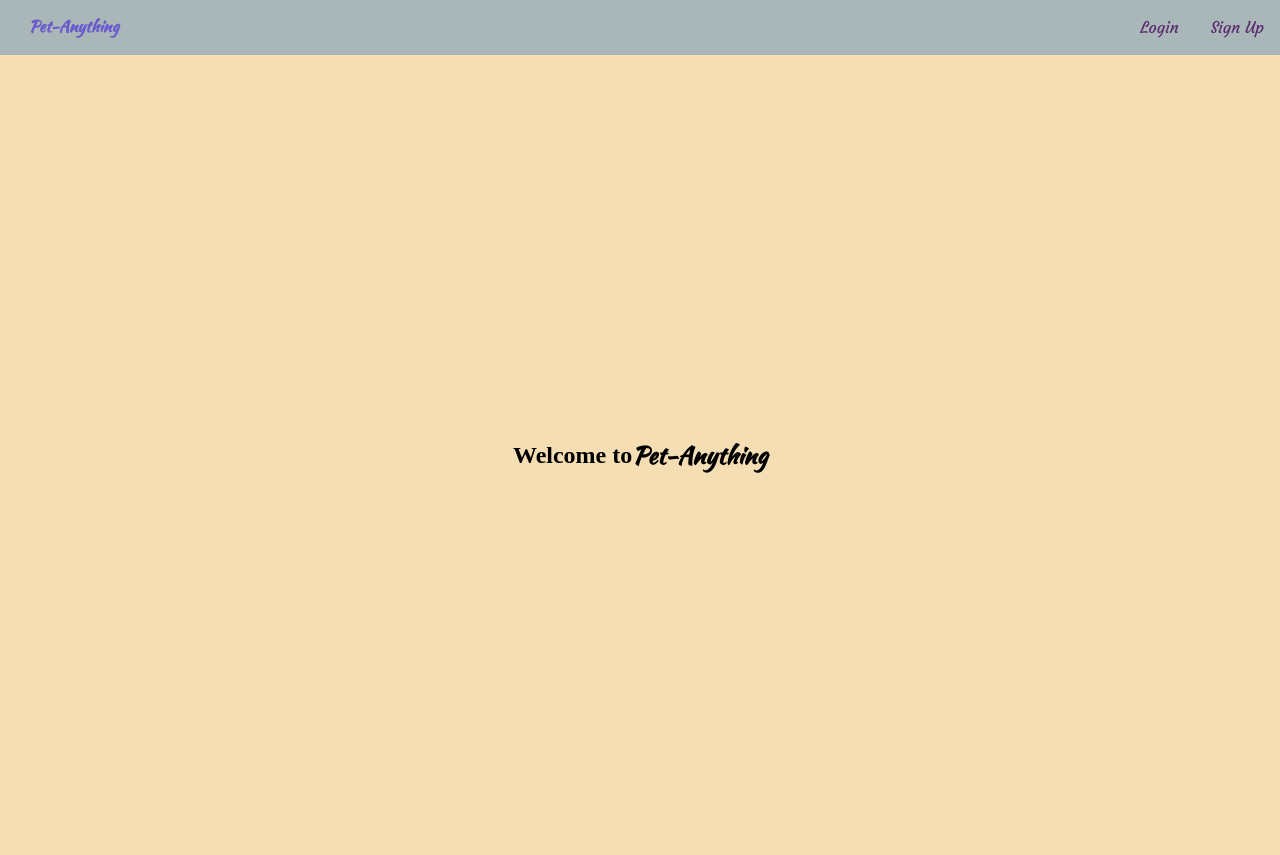
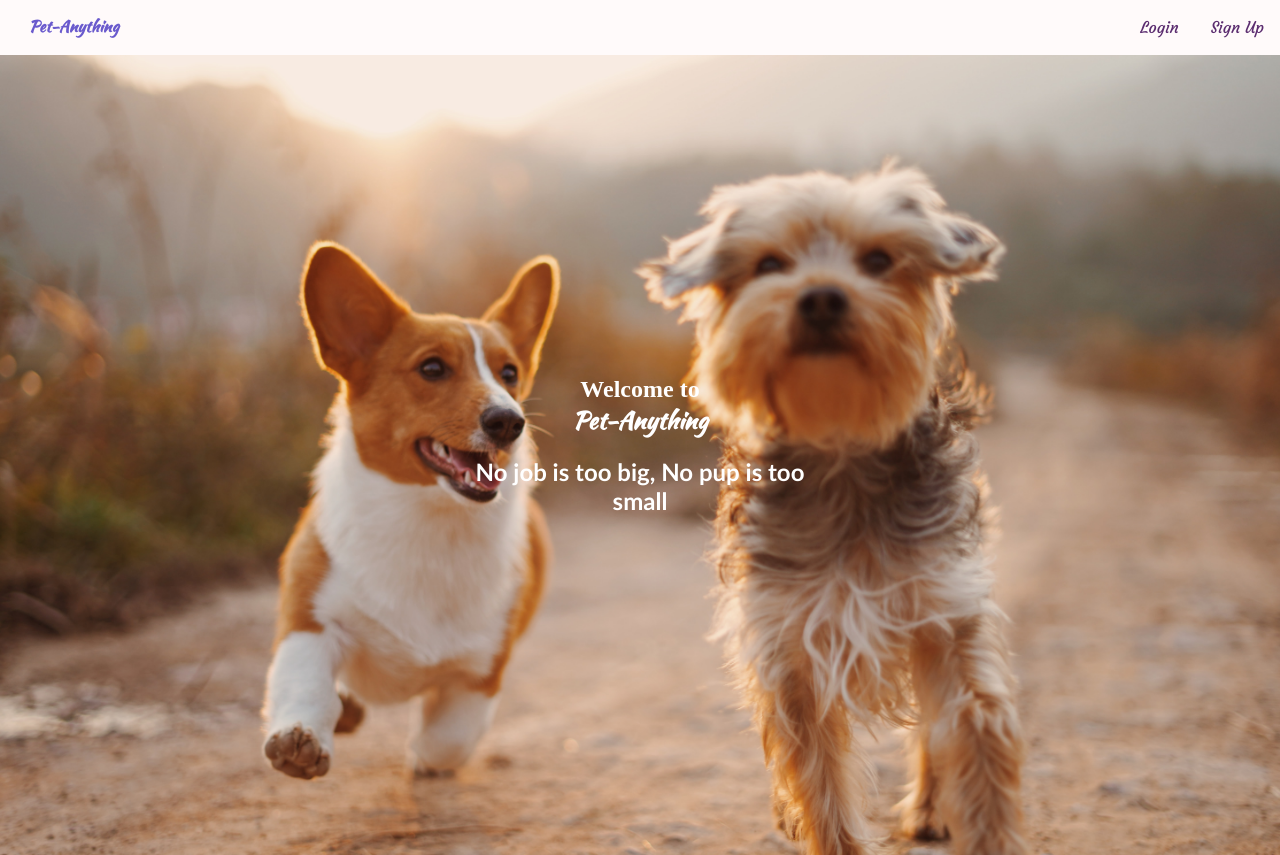
Before and after one commit to CS2102-Project-Team/CS2102_2021_S1_Team27, a Vue app in the folder frontend/: page /#/ in a window 1280 px wide. Built offline with nearby package versions, Linux system fonts and the light colour scheme; no server answers.

Commit message:
changed style

```diff
--- a/frontend/src/components/loginsignupnavbar.vue
+++ b/frontend/src/components/loginsignupnavbar.vue
@@ -34,7 +34,7 @@ export default {
     margin: 0;
     padding: 0;
     overflow: hidden;
-    background-color: #AAB7B8;
+    background-color:#FFFAFA;
   }
 
   .title-text {
@@ -61,11 +61,11 @@ export default {
   }
 
   li p:hover:not(.active):not(.title-text) {
-    background-color: wheat;
+    background-color: #F0F8FF;
   }
 
   .active {
-    background-color: sandybrown;
+    background-color: #FAEBD7;
   }
 
   .title {
--- a/frontend/src/components/navbar.vue
+++ b/frontend/src/components/navbar.vue
@@ -55,14 +55,14 @@ export default {
     margin: 0;
     padding: 0;
     overflow: hidden;
-    background-color: #AAB7B8;
+    background-color:rgb(59, 89, 152);
   }
 
   .title-text {
     position: relative;
     top: -2px;
     font-family: 'Kaushan Script', cursive;
-    color: slateblue;
+    color: #fff;
     font-weight: bold;
   }
 
@@ -74,7 +74,7 @@ export default {
 
   li p {
     display: block;
-    color: #5B2C6F;
+    color: #fff;
     text-align: center;
     padding: 16px 16px;
     text-decoration: none;
@@ -82,11 +82,11 @@ export default {
   }
 
   li p:hover:not(.active):not(.title-text) {
-    background-color: wheat;
+    background-color: #87CEEB;
   }
 
   .active {
-    background-color: sandybrown;
+    background-color: #87CEEB;
   }
 
   .title {
--- a/frontend/src/views/caretaker/CTapply.vue
+++ b/frontend/src/views/caretaker/CTapply.vue
@@ -65,21 +65,27 @@ export default {
           registerCareTaker(this.param).then(() => {
             // if the real name has been updated
             this.$message.success('success in applying to be a care taker');
+            // console.log('success in applying to be a care taker');
             if (this.param.realname.trim() !== this.param.prevrealname.trim()) {
+              // console.log('different real name');
               updateUserInfo(this.param).then(() => {
                 this.loading = false;
                 // this.$message.success('success in updating real name');
+                // console.log('success in updating real name');
                 this.$router.push('/caretaker');
               }).catch((error1) => {
                 this.loading = false;
+                // console.log('error in updating real name');
                 this.$message.error(error1.response.data.error);
               });
             } else {
               this.loading = false;
+              // console.log('same real name');
               this.$router.push('/caretaker');
             }
           }).catch((error) => {
             this.loading = false;
+            // console.log('error in registering as a care taker');
             this.$message.error(error.response.data.error);
           });
         } else {
--- a/frontend/src/views/home/index.vue
+++ b/frontend/src/views/home/index.vue
@@ -1,7 +1,14 @@
 <template>
-  <div class="center fill">
-    <h1>Welcome to</h1>
-    <h1 class="title">Pet-Anything</h1>
+  <div class = "home-wrap">
+    <div class="center fill">
+      <div>
+      <h1 class = "title2">Welcome to</h1>
+      <h1 class="title">Pet-Anything</h1>
+      <h2 class = "slogan title2">
+          No job is too big, No pup is too small
+      </h2>
+      </div>
+    </div>
   </div>
 </template>
 
@@ -24,16 +31,39 @@ export default {
 
 <style scoped>
   .fill {
+    /* width: 100%;
+    height: 100%;
+    background-color: wheat; */
+    position: relative;
     width: 100%;
     height: 100%;
-    background-color: wheat;
+    background-image: url(../../assets/img/home-pic.jpg);
+    background-size: cover;
+    background-repeat: no-repeat;
   }
   .center {
     display: flex;
     justify-content: center;
     align-items: center;
+    text-align: center;
   }
   h1.title {
     font-family: 'Kaushan Script', cursive;
+    color: #fff;
+  }
+  .title2 {
+    color: #fff;
+  }
+  .slogan {
+    margin: 5%;
+    font-family: 'Trebuchet MS';
+  }
+  .home-wrap{
+    position: relative;
+    width: 100%;
+    height: 100%;
+    background-image: url(../../assets/img/login-bg.jpg);
+    background-size: cover;
+    background-repeat: no-repeat;
   }
 </style>
```
Also changed, not shown: frontend/src/assets/img/home-pic.jpg (added).
